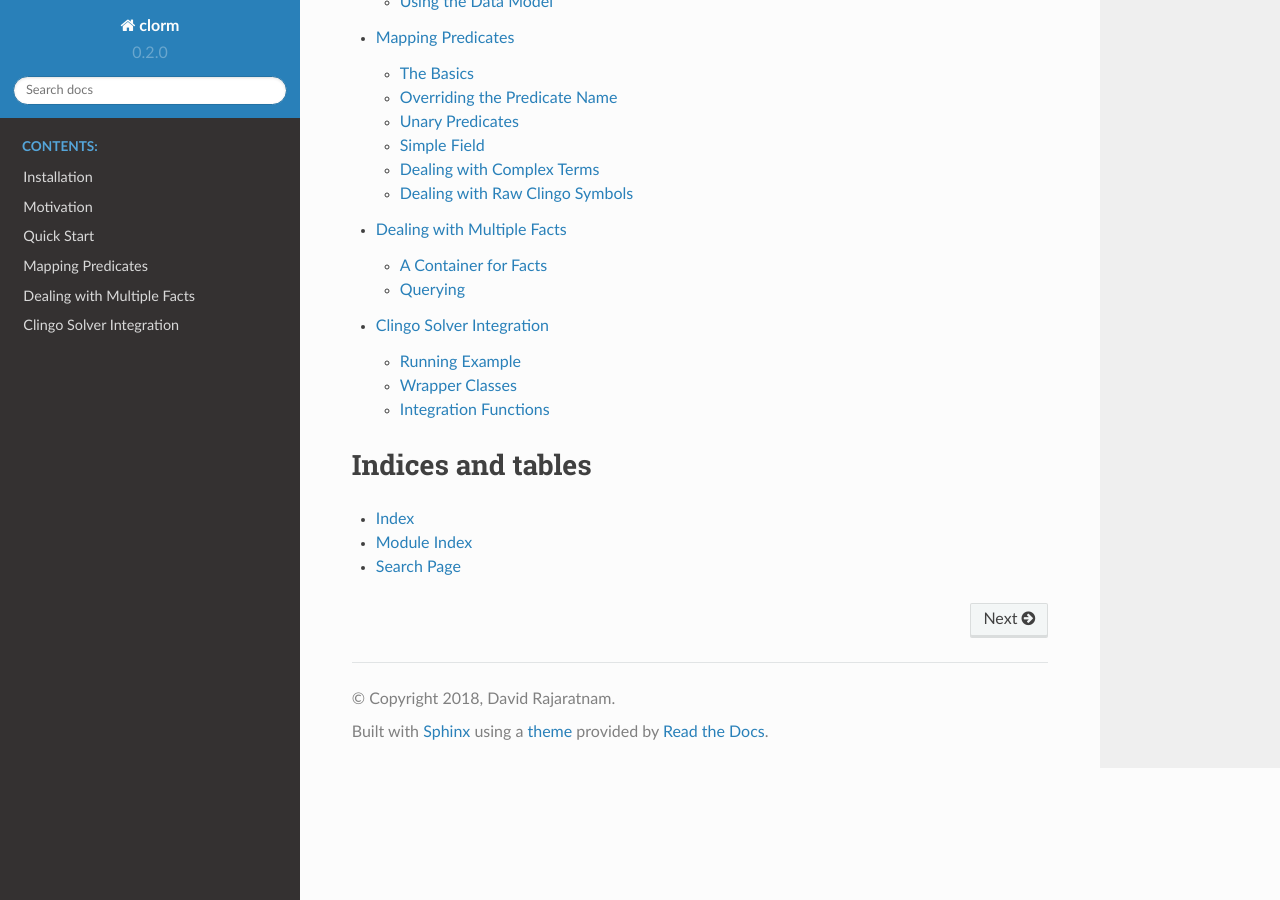
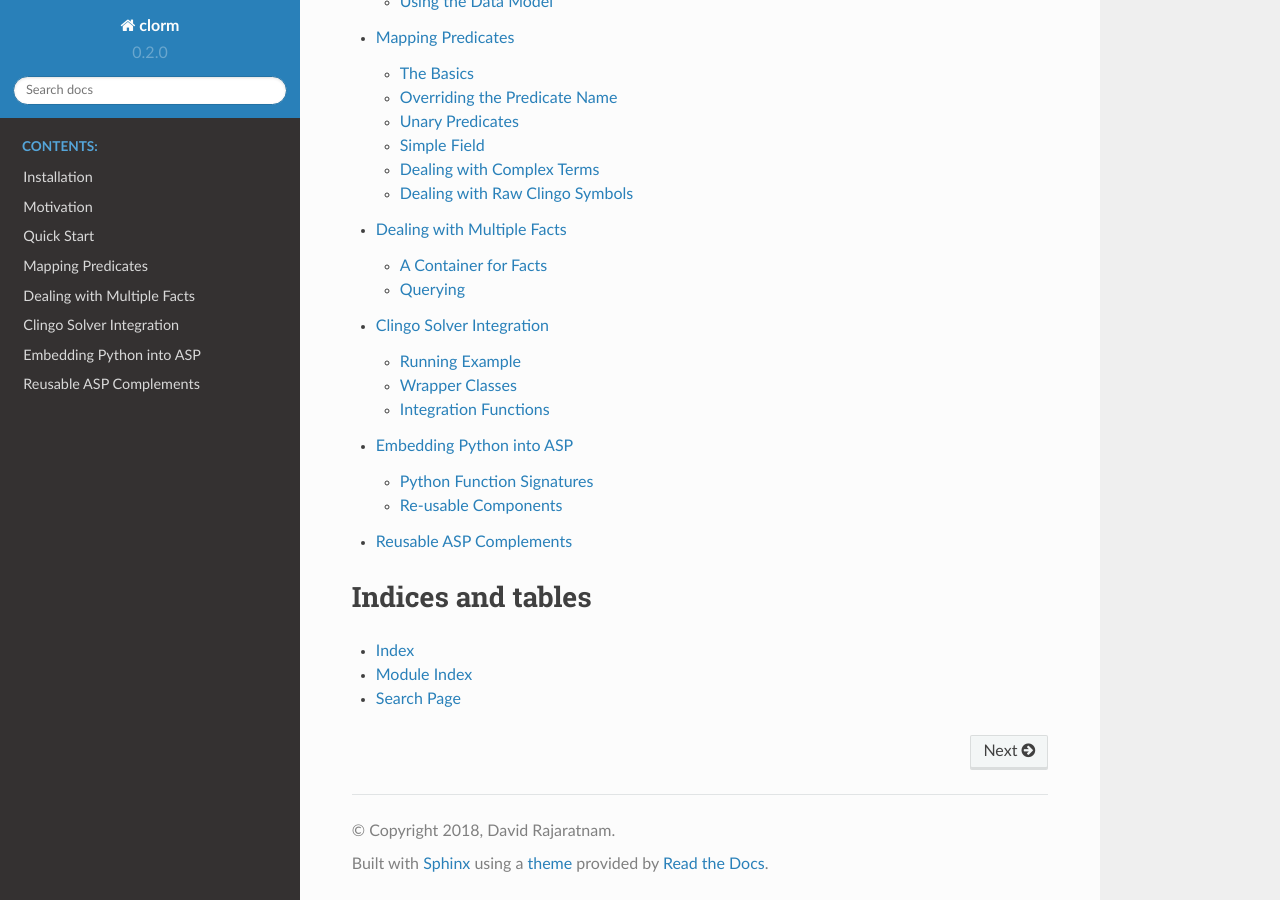
Before and after one commit to potassco/clorm, a Sphinx documentation site: the page built from docs/index.rst, in a window 1280 px wide and 900 px high, scrolled down 902 px. Built offline with Sphinx 7.4.7 and the Read the Docs theme 2.0.0, drawn with Linux system fonts in a browser that asks for light colours; some of the changed lines change nothing that is shown.

Commit message:
Added more documentation for the Signature class and a shell for describing the ASP component library

```diff
--- /dev/null
+++ b/docs/clorm/embedding.rst
@@ -0,0 +1,130 @@
+Embedding Python into ASP
+=========================
+
+As well as providing an API for calling the Clingo solver from Python, Clingo
+also supports embedding Python function calls into an ASP program. ClORM
+supports calling Python from an ASP program in two ways: it can generate
+templates to perform type conversion between Python and ASP data, and it
+provides a library of re-usable components.
+
+Python Function Signatures
+--------------------------
+
+When calling Python functions from an ASP program the Python function is passed
+``Clingo.Symbol`` objects and is expected to return either a single
+``Clingo.Symbol`` object or a list of ``Clingo.Symbol`` objects. It is the
+responsibility of the Python function to perform the necesary data translations.
+
+For example, consider a Python function ``range_range`` that is given two dates
+and returns a list of the dates within this range. This can be called from
+Clingo by prefixing the function with the ``@`` symbol:
+
+.. code-block:: none
+
+   date(@date_range("20190101", 20190201")).
+
+The corresponding Python object needs to take the two input ``String`` symbols
+turn it into dates, compute the dates in the range, and return the list of
+outputs converted back into ``String`` symbols.
+
+.. code-block:: python
+
+   from clingo import String
+   from datetime import datetime, timedelta
+
+   def date_range(start, end):
+       pystart = datetime.strptime(start.string, "%Y%m%d").date()
+       pyend = datetime.strptime(end.string, "%Y%m%d").date()
+
+       inc = timedelta(days=1)
+       tmp = []
+       while pystart < pyend:
+           tmp.append(String(pystart.strftime("%Y%m%d")))
+	   pystart += inc
+       return tmp
+
+ClORM provides a way to integrate this a bit more by declaring a function
+``Signature`` and then using the signature to generate wrapper Python code that
+performs the required conversions. The code above can be replaced with:
+
+.. code-block:: python
+
+   from clorm import StringField
+   from datetime import datetime, timedelta
+
+   class DateField(StringField):
+       pytocl = lambda dt: dt.strftime("%Y%m%d")
+       cltopy = lambda s: datetime.datetime.strptime(s,"%Y%m%d").date()
+
+   drsig = Signature(DateField, DateField, [DateField])
+
+   @drsig.make_clingo_wrapper
+   def date_range(start_end):
+       inc = timedelta(days=1)
+       tmp = []
+       while start < end:
+           tmp.append(start)
+	   start += inc
+       return tmp
+
+This example uses the power of ClORM to sub-class the ``StringField`` so that
+the date translation to a string is captured by a ``DateField``. The
+``Signature`` object then captures the function signature which accepts two
+dates and returns a list of dates. A Python *decorator* is provided to generate
+the Python data conversion code.
+
+While the above code is arguably easier to read than the raw version it does
+require more lines of code. However, as the objects being dealt with become more
+complicated, the ClORM approach becomes more appealing. For example, if instead
+of a list of date encoded string, we want to return a range as a list of
+enumerated dates (i.e., consisting of an integer-date pair starting at 0)
+the corresponding ClORM version adds very little overhead.
+
+.. code-block:: python
+
+   from clorm import StringField, IntegerField, ComplexTerm
+   from datetime import datetime, timedelta
+
+   class DateField(StringField):
+       pytocl = lambda dt: dt.strftime("%Y%m%d")
+       cltopy = lambda s: datetime.datetime.strptime(s,"%Y%m%d").date()
+
+   class EnumDate(ComplexTerm):
+       idx = IntegerField()
+       date = DateField()
+
+   drsig = Signature(DateField, DateField, [EnumDate])
+
+   def py_date_range(start_end):
+       inc = timedelta(days=1)
+       tmp = []
+       while start < end:
+           tmp.append(start)
+	   start += inc
+       return list(enumerate(tmp))
+
+   date_range = drsig.make_clingo_wrapper(py_date_range)
+
+The above example shows that even with relatively complex data structures the
+corresponding Python code remains compact and readable. It also highlights how
+the ``Signature.make_clingo_wrapper()`` function doesn't need to be called as a
+decorator but can be called as a normal function. This makes it extremely easy
+to maintain two versions of the function; one to be called from Python code and
+another to be called from within Clingo.
+
+Re-usable Components
+--------------------
+
+Building on the easy with which predicates and complex terms can be defined
+using ClORM, a second goal of this project is to maintain a library of re-usable
+ASP components.
+
+While it remains to be seen whether or not there is a genuine need or desire for
+a library of re-usable ASP components, we would argue that using such components
+can make ASP programs easier to use and easier to debug. For example, a library
+containing enumerated dates allows the ASP code to deal with the index (since it
+establishes the ordering), but also make the inputs and outputs of the program
+understablable because it explicitly include the date represented in a human
+readable form.
+
+For details of the available libraries see :ref:`liborm`.
--- /dev/null
+++ b/docs/clorm/liborm.rst
@@ -0,0 +1,16 @@
+.. _liborm:
+
+Reusable ASP Complements
+========================
+
+This section highlights the library of re-usable ASP components provided by
+ClORM. The goal is to slowly build up a comprehensive set of components that
+could be used to build readable ASP programs that can be easily integrated into
+Python applications.
+
+Library compoments that are currently in the works:
+
+- **date**: Contains definitions and functions for dealing with dates and
+  enumerated dates.
+- **timeslot**: This library will help to deal with blocks of time; for example
+  dividing a day into 15 minute blocks.
--- a/docs/index.rst
+++ b/docs/index.rst
@@ -33,6 +33,8 @@ easier to refactor the python code as the ASP program evolves.
    clorm/predicate
    clorm/factbase
    clorm/integration
+   clorm/embedding
+   clorm/liborm
 
 Indices and tables
 ==================
```
